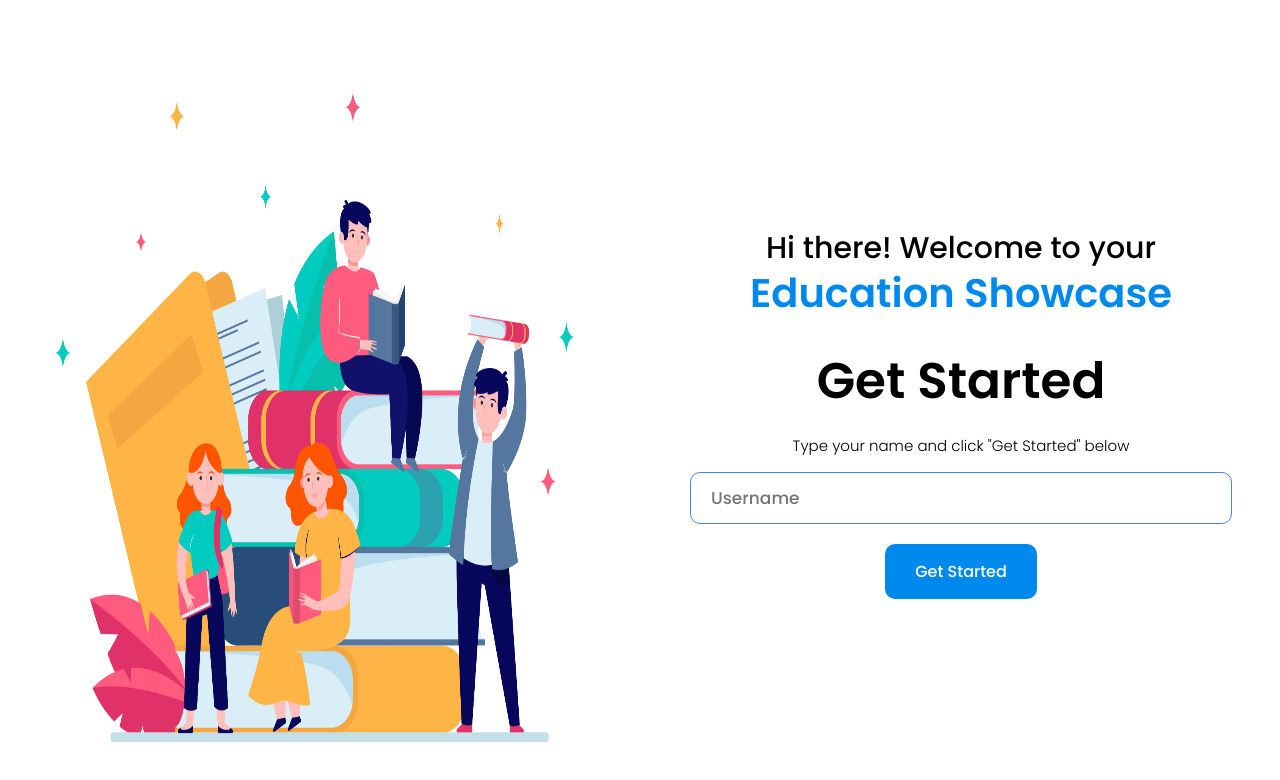
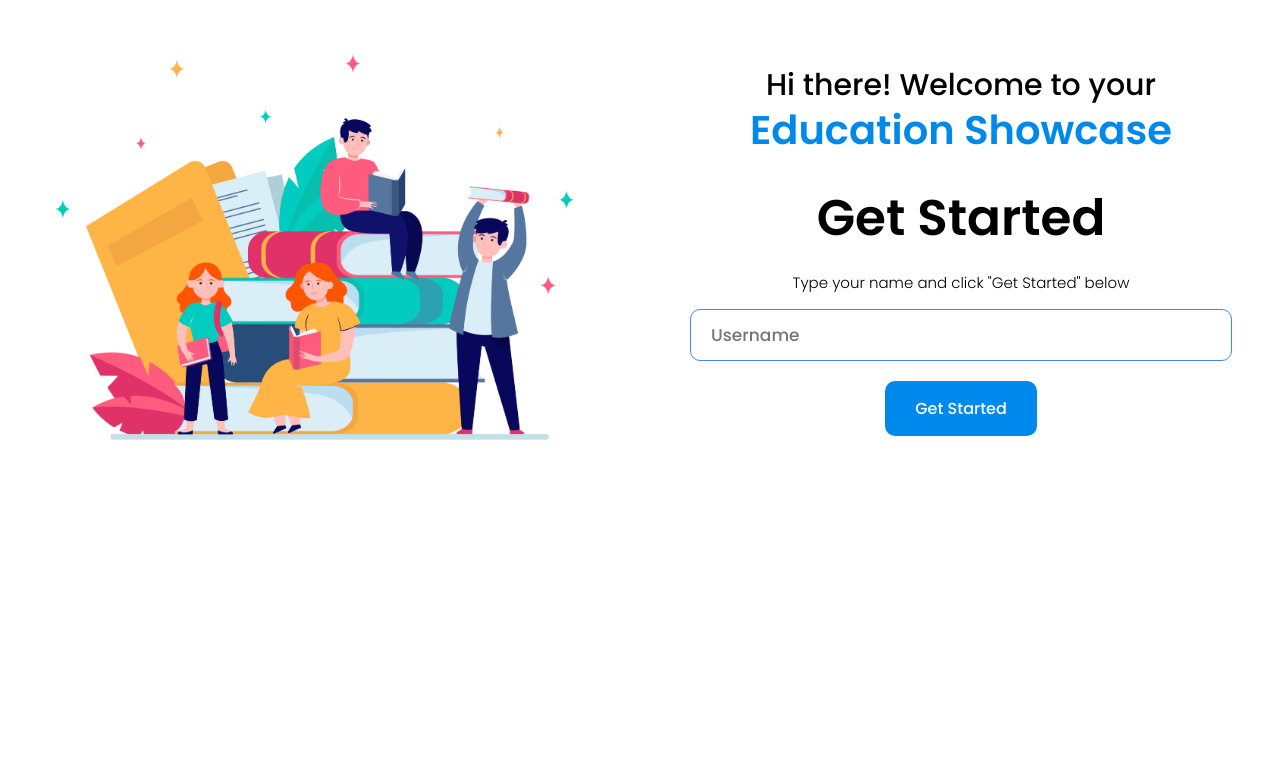
Before and after one commit to Semako123/showwcase, a Next.js app: page / in a window 1280 px wide. Shown: the top 780 px of the page. Built offline with nearby package versions, Linux system fonts and the light colour scheme.

Commit message:
Add Get started styled wrapper Add full prop for container

```diff
--- a/src/components/styles/Container.styles.ts
+++ b/src/components/styles/Container.styles.ts
@@ -1,9 +1,24 @@
 import styled from "styled-components";
 import { layout, space } from "styled-system";
 
-export const Container = styled.div`
+export const Container = styled.div<{$full?:boolean}>`
 	${layout}
 	${space}
 	display:flex;
-	height:100%;
+	height:${props => props.$full ? "100%" : "auto"}
 `;
+
+export const GetStarted = styled.div`
+	h3{
+		font-weight:bold;
+		font-size:35px;
+	}
+
+	h3 span{
+		color:${props => props.theme.color.secondary};
+	}
+
+	p{
+		color:${props => props.theme.color.darkGrey}
+	}
+`
```
